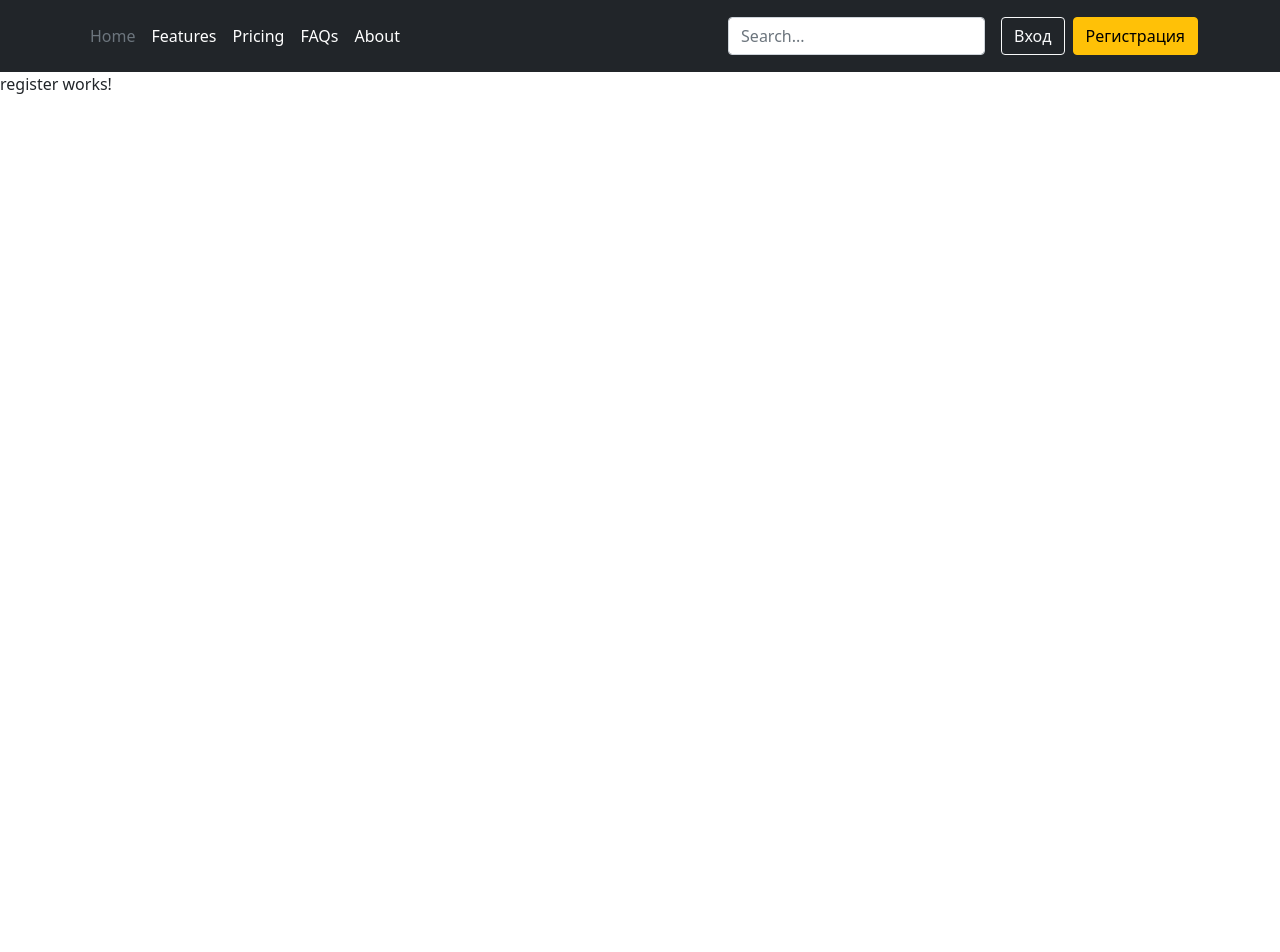
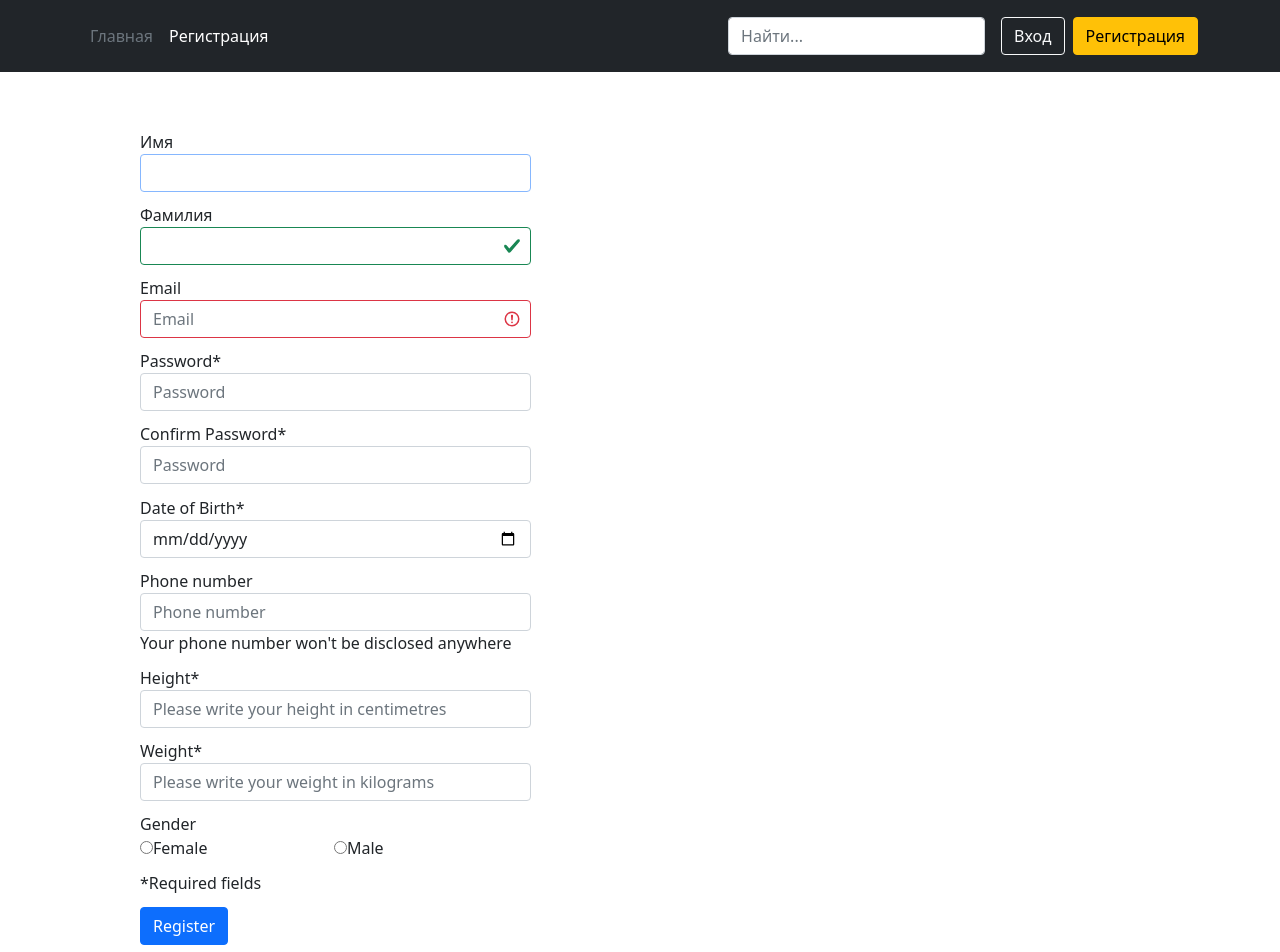
Before and after one commit to pozlevich12/business-frontend, an Angular app: page /signup in a window 1280 px wide. Shown: the top 952 px of the page. Before the commit the page ends 800 px from the top, so only its background shows below. Built offline with nearby package versions, Linux system fonts and the light colour scheme.

Commit message:
added register form

```diff
--- a/src/app/app.component.html
+++ b/src/app/app.component.html
@@ -3,15 +3,13 @@
       <div class="d-flex flex-wrap align-items-center justify-content-center justify-content-lg-start">
 
         <ul class="nav col-12 col-lg-auto me-lg-auto mb-2 justify-content-center mb-md-0">
-          <li><a href="/" routerLink="home" class="nav-link px-2 text-secondary">Home</a></li>
-          <li><a href="#" class="nav-link px-2 text-white">Features</a></li>
-          <li><a href="#" class="nav-link px-2 text-white">Pricing</a></li>
-          <li><a href="#" class="nav-link px-2 text-white">FAQs</a></li>
-          <li><a href="#" class="nav-link px-2 text-white">About</a></li>
+          <li><a href="/" routerLink="home" [ngClass]="{'text-white': components[0], 'text-secondary': !components[0]}" class="nav-link px-2">Главная</a></li>
+          <li><a href="/signup" routerLink="signup" [ngClass]="{'text-white': components[1], 'text-secondary': !components[1]}"
+            class="nav-link px-2">Регистрация</a></li>
         </ul>
 
         <form class="col-12 col-lg-auto mb-3 mb-lg-0 me-lg-3">
-          <input type="search" class="form-control form-control-dark" placeholder="Search..." aria-label="Search">
+          <input type="search" class="form-control form-control-dark" placeholder="Найти..." aria-label="Search">
         </form>
 
         <div class="text-end">
@@ -25,3 +23,16 @@
   <div>
     <router-outlet></router-outlet>
   </div>
+
+  <div class="container">
+    <footer class="py-3 my-4">
+      <ul class="nav justify-content-center border-bottom pb-3 mb-3">
+        <li class="nav-item"><a href="#" class="nav-link px-2 text-muted">Home</a></li>
+        <li class="nav-item"><a href="#" class="nav-link px-2 text-muted">Features</a></li>
+        <li class="nav-item"><a href="#" class="nav-link px-2 text-muted">Pricing</a></li>
+        <li class="nav-item"><a href="#" class="nav-link px-2 text-muted">FAQs</a></li>
+        <li class="nav-item"><a href="#" class="nav-link px-2 text-muted">About</a></li>
+      </ul>
+      <p class="text-center text-muted">© 2021 Company, Inc</p>
+    </footer>
+  </div>
--- a/src/app/app.component.ts
+++ b/src/app/app.component.ts
@@ -1,4 +1,5 @@
-import { Component } from '@angular/core';
+import { Component, OnInit } from '@angular/core';
+import { Router } from '@angular/router';
 
 @Component({
   selector: 'app-root',
@@ -6,5 +7,14 @@ import { Component } from '@angular/core';
   styleUrls: ['./app.component.css']
 })
 export class AppComponent {
+  components: boolean[] = [false, false];
   title = 'business-frontend';
+
+  constructor(private router: Router) { }
+
+  ngOnInit(): void {
+  //  this.router.navigate(['/home']);
+  }
+
+
 }
--- a/src/app/home/home.component.ts
+++ b/src/app/home/home.component.ts
@@ -1,4 +1,5 @@
 import { Component, OnInit } from '@angular/core';
+import { AppComponent } from '../app.component';
 
 @Component({
   selector: 'app-home',
@@ -7,9 +8,14 @@ import { Component, OnInit } from '@angular/core';
 })
 export class HomeComponent implements OnInit {
 
-  constructor() { }
+  constructor(private appComponent: AppComponent) {
+    this.appComponent.components = [true, false];
+  }
 
   ngOnInit(): void {
+
   }
 
+
+
 }
--- a/src/app/register/register.component.css
+++ b/src/app/register/register.component.css
@@ -0,0 +1,24 @@
+.container {
+    margin-top: 2%;
+}
+
+.form-control {
+    box-shadow: none;
+}
+
+.btn {
+    box-shadow: none;
+}
+
+.form-group {
+    margin-bottom: 1%;
+}
+
+@media screen and (min-width: 1280px) and (min-height: 768px) {
+    .container {
+        margin-left: 10%;
+    }
+    .col-sm-9 {
+        width: 35%;
+    }
+  }
--- a/src/app/register/register.component.html
+++ b/src/app/register/register.component.html
@@ -1 +1,108 @@
-<p>register works!</p>
+<div class="container">
+    <form class="form-horizontal" role="form">
+        <span class="badge badge-pill badge-warning">Предупреждение</span>
+        <h2 class=" badge badge-pill badge-warning">Регистрация</h2>
+        <div class="form-group">
+            <label for="firstName" class="col-sm-3 control-label">Имя</label>
+            <div class="col-sm-9">
+                <input type="text" id="firstName" class="form-control" autofocus="">
+            </div>
+        </div>
+        <div class="form-group">
+            <label for="lastName" class="col-sm-3 control-label">Фамилия</label>
+            <div class="col-sm-9">
+                <input type="text" id="lastName" class="form-control shortest is-valid" autofocus="">
+            </div>
+        </div>
+       <!-- <label for="phone" class="col-sm-3 control-label">Номер телефона*</label>
+        <div class="input-group mb-3 col-sm-9">
+            <div class="input-group-prepend">
+              <button type="button" class="btn btn-outline-secondary">Action</button>
+              <button type="button" class="btn btn-outline-secondary dropdown-toggle dropdown-toggle-split" data-toggle="dropdown" aria-haspopup="true" aria-expanded="false">
+                <span class="sr-only">Toggle Dropdown</span>
+              </button>
+              <div class="dropdown-menu" x-placement="bottom-start" style="position: absolute; transform: translate3d(70px, 38px, 0px); top: 0px; left: 0px; will-change: transform;">
+                <a class="dropdown-item" href="#">Action</a>
+                <a class="dropdown-item" href="#">Another action</a>
+                <a class="dropdown-item" href="#">Something else here</a>
+                <div role="separator" class="dropdown-divider"></div>
+                <a class="dropdown-item" href="#">Separated link</a>
+              </div>
+            </div>
+            <input type="text" class="form-control" aria-label="Text input with segmented dropdown button">
+          </div>
+        <div class="form-group">
+            <label for="phone" class="col-sm-3 control-label">Номер телефона*</label>
+            <div class="col-sm-9">
+                <input type="tel" id="phone" name="phone" pattern="+[0-9]{3}-[0-9]{2}-[0-9]{3}" placeholder="+375XX-XXX-XX-XX" class="form-control" autofocus="">
+            </div>
+        </div>-->
+        <div class="form-group">
+            <label for="email" class="col-sm-3 control-label">Email</label>
+            <div class="col-sm-9">
+                <input type="email" id="email" placeholder="Email" class="form-control is-invalid" name="email">
+            </div>
+            <div class="invalid-feedback">Введите e-mail</div>
+        </div>
+        <div class="form-group">
+            <label for="password" class="col-sm-3 control-label">Password*</label>
+            <div class="col-sm-9">
+                <input type="password" id="password" placeholder="Password" class="form-control">
+            </div>
+        </div>
+        <div class="form-group">
+            <label for="password" class="col-sm-3 control-label">Confirm Password*</label>
+            <div class="col-sm-9">
+                <input type="password" id="password" placeholder="Password" class="form-control">
+            </div>
+        </div>
+        <div class="form-group">
+            <label for="birthDate" class="col-sm-3 control-label">Date of Birth*</label>
+            <div class="col-sm-9">
+                <input type="date" id="birthDate" class="form-control">
+            </div>
+        </div>
+        <div class="form-group">
+            <label for="phoneNumber" class="col-sm-3 control-label">Phone number </label>
+            <div class="col-sm-9">
+                <input type="phoneNumber" id="phoneNumber" placeholder="Phone number" class="form-control">
+                <span class="help-block">Your phone number won't be disclosed anywhere </span>
+            </div>
+        </div>
+        <div class="form-group">
+                <label for="Height" class="col-sm-3 control-label">Height* </label>
+            <div class="col-sm-9">
+                <input type="number" id="height" placeholder="Please write your height in centimetres" class="form-control">
+            </div>
+        </div>
+         <div class="form-group">
+                <label for="weight" class="col-sm-3 control-label">Weight* </label>
+            <div class="col-sm-9">
+                <input type="number" id="weight" placeholder="Please write your weight in kilograms" class="form-control">
+            </div>
+        </div>
+        <div class="form-group">
+            <label class="control-label col-sm-3">Gender</label>
+            <div class="col-sm-6">
+                <div class="row">
+                    <div class="col-sm-4">
+                        <label class="radio-inline">
+                            <input type="radio" id="femaleRadio" value="Female">Female
+                        </label>
+                    </div>
+                    <div class="col-sm-4">
+                        <label class="radio-inline">
+                            <input type="radio" id="maleRadio" value="Male">Male
+                        </label>
+                    </div>
+                </div>
+            </div>
+        </div> <!-- /.form-group -->
+        <div class="form-group">
+            <div class="col-sm-9 col-sm-offset-3">
+                <span class="help-block">*Required fields</span>
+            </div>
+        </div>
+        <button type="submit" class="btn btn-primary btn-block">Register</button>
+    </form> <!-- /form -->
+</div>
--- a/src/app/register/register.component.ts
+++ b/src/app/register/register.component.ts
@@ -1,4 +1,5 @@
 import { Component, OnInit } from '@angular/core';
+import { AppComponent } from '../app.component';
 
 @Component({
   selector: 'app-register',
@@ -7,9 +8,12 @@ import { Component, OnInit } from '@angular/core';
 })
 export class RegisterComponent implements OnInit {
 
-  constructor() { }
+  constructor(private appComponent: AppComponent) {
+    this.appComponent.components = [false, true];
+  }
 
   ngOnInit(): void {
+
   }
 
 }
```
